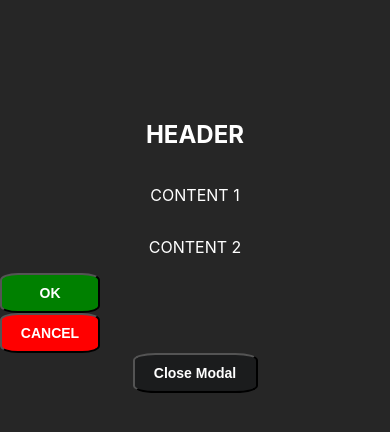
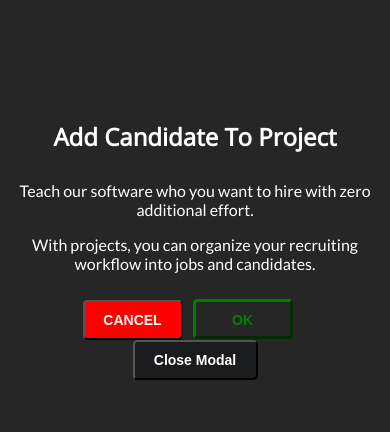
Before and after one commit to juliankohlman/curly-octo-fiesta, a React (Create React App) app in the folder modal-kit/: page / in a window 390 px wide. Both pictures are taken after a click on the button "Basic modal". Shown: the top 432 px of the page. Built offline with nearby package versions, Linux system fonts and the light colour scheme.

Commit message:
Basic modal responsiveness almost complete

```diff
--- a/modal-kit/src/components/Basic.js
+++ b/modal-kit/src/components/Basic.js
@@ -22,11 +22,19 @@ export default class Basic extends Component {
 				{/* <button onClick={this.toggleModal}>{this.props.title}</button> */}
 				{this.state.isOpen && (
 					<div className="active-modal">
-						<h2>HEADER</h2>
-						<p>CONTENT 1</p>
-						<p>CONTENT 2</p>
-						<button className="ok">OK</button>
-						<button className="cancel">CANCEL</button>
+						<h2>Add Candidate To Project</h2>
+						<p>
+							Teach our software who you want to hire with zero additional
+							effort.
+						</p>
+						<p>
+							With projects, you can organize your recruiting workflow into jobs
+							and candidates.{' '}
+						</p>
+						<div className="actions">
+							<button className="cancel">CANCEL</button>
+							<button className="ok">OK</button>
+						</div>
 						<footer>
 							{' '}
 							{/* MAKE OUTER CLICKING ON THE OUTER DIV CLOSE THE MODAL */}
--- a/modal-kit/src/index.js
+++ b/modal-kit/src/index.js
@@ -3,6 +3,7 @@ import ReactDOM from 'react-dom';
 import './index.css';
 import './styles/button.css';
 import './styles/active.css';
+import './styles/actions.css';
 import App from './App';
 import * as serviceWorker from './serviceWorker';
 
--- /dev/null
+++ b/modal-kit/src/styles/actions.css
@@ -0,0 +1,16 @@
+.actions {
+	align-self: flex-end;
+	flex-flow: row;
+	padding-top: 18px;
+	padding-right: 25%;
+}
+
+/* READ UP ON HOW TO IMPLEMENT AND WHAT NEEDS TO HAPPEN IN PARENT FOR SWITCH TO BE SMOOTH */
+/* @media screen and (max-width: 500px) {
+	.actions {
+		align-self: normal;
+		justify-content: space-evenly;
+		flex-flow: column;
+		padding: 10px;
+	}
+} */
--- a/modal-kit/src/styles/active.css
+++ b/modal-kit/src/styles/active.css
@@ -11,3 +11,14 @@
 	text-align: center;
 	vertical-align: middle;
 }
+
+.active-modal h2 {
+	font-family: 'Open Sans';
+	font-weight: bold;
+}
+
+.active-modal p {
+	font-family: 'Lato';
+	font-weight: lighter;
+	margin: 8px;
+}
--- a/modal-kit/src/styles/button.css
+++ b/modal-kit/src/styles/button.css
@@ -16,11 +16,19 @@
 }
 
 .ok {
-	background-color: green;
+	background-color: transparent;
+	border-width: medium;
+	border-color: green;
+	color: green !important;
 }
+
+/* .ok:hover {
+	background: rgba(0, 0, 0, 0.95);
+} */
 
 .cancel {
 	background-color: red;
+	margin-right: 10px;
 }
 
 .close-modal {
@@ -40,5 +48,5 @@
 	height: 40px;
 	font-size: 14px;
 	font-weight: bolder;
-	border-radius: 18%;
+	border-radius: 0.28rem;
 }
```
